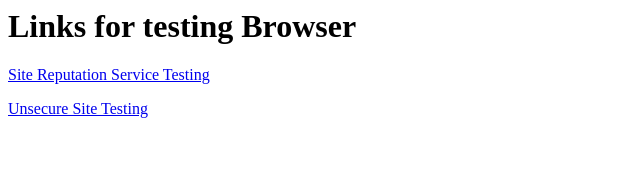
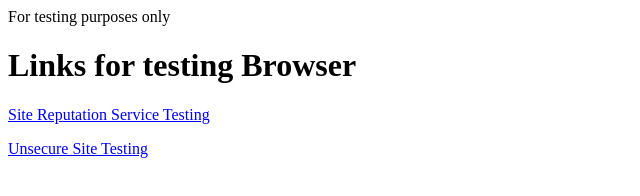
Before and after one commit to rpatel29/browsertest, a plain HTML site: page index.html in a window 1280 px wide. Shown: the whole page, without its empty margins (0-640 px from the left). Drawn offline with Linux system fonts and the light colour scheme.

Commit message:
Update index.html
Signed-off-by: rpatel29 <39140191+rpatel29@users.noreply.github.com>

```diff
--- a/index.html
+++ b/index.html
@@ -1,7 +1,10 @@
 <html>
 <body>
-<h1> Links for testing Browser </h1>
-<p><a href="srs_test.html"> Site Reputation Service Testing</a></p>
-<p><a href="securesites_test.html"> Unsecure Site Testing</a></p>
+  <div class="box">
+   <div class="ribbon"> <span> For testing purposes only </span></div>
+    <h1> Links for testing Browser </h1>
+    <p><a href="srs_test.html"> Site Reputation Service Testing</a></p>
+    <p><a href="securesites_test.html"> Unsecure Site Testing</a></p>
+</div>
 </body>
 </html>
```
